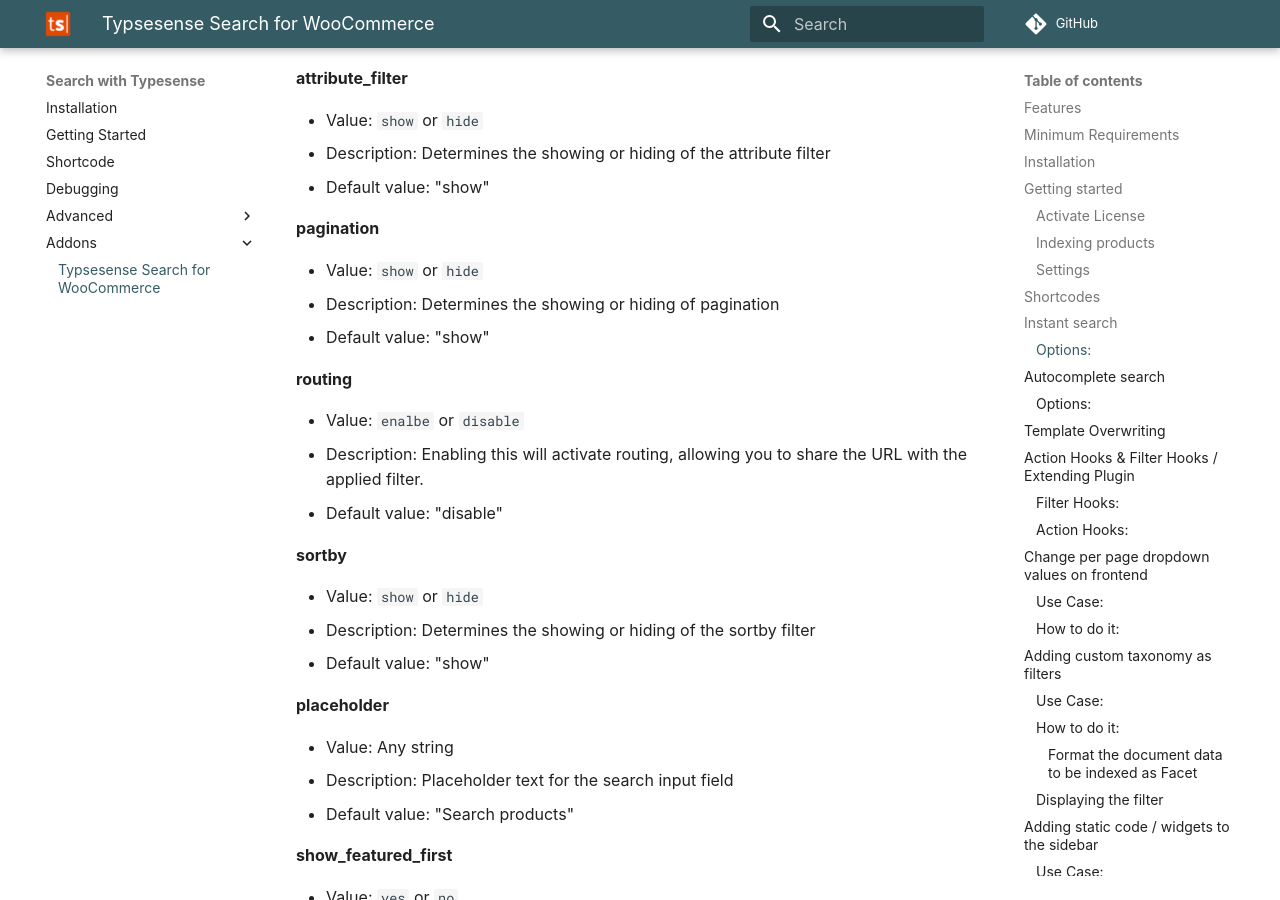
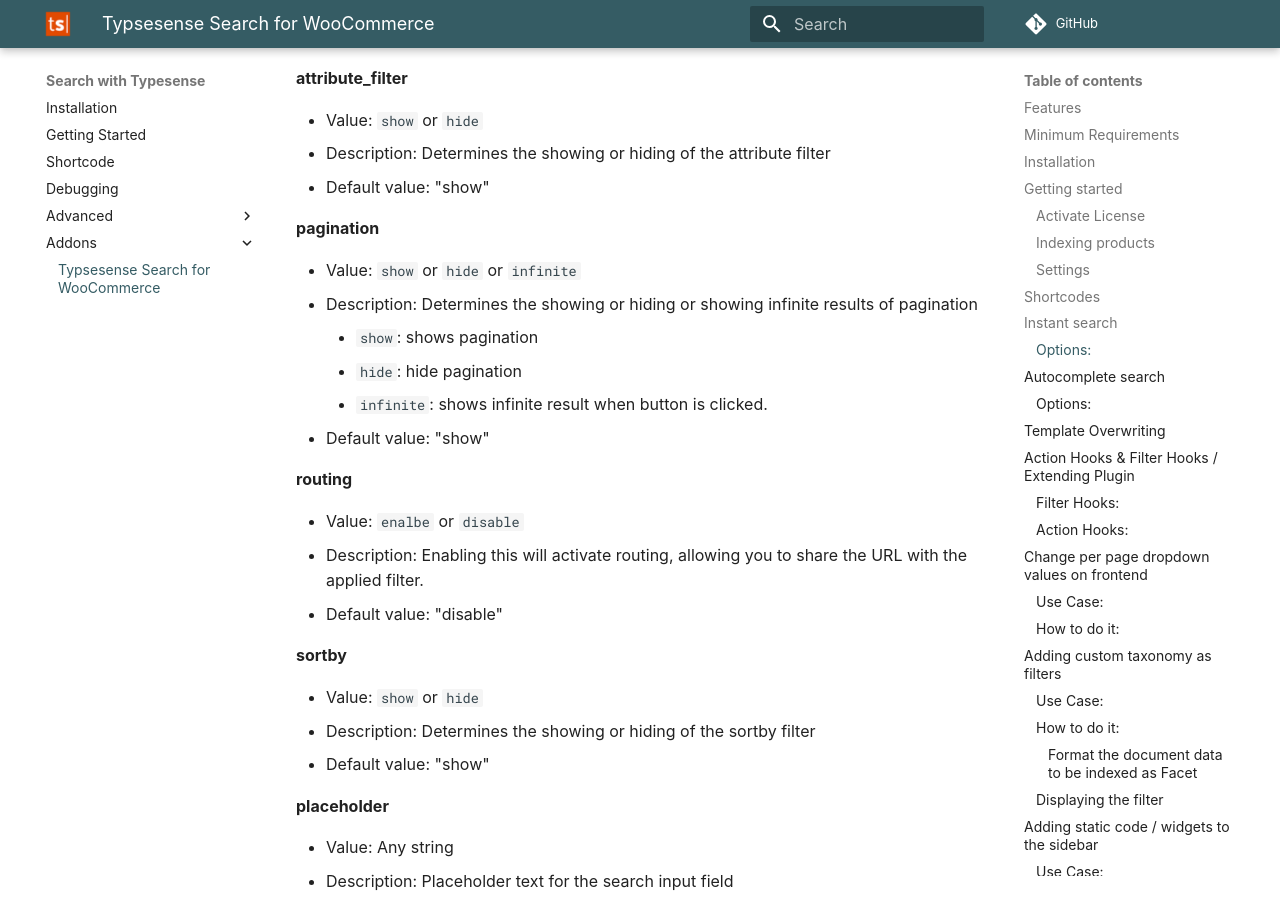
Before and after one commit to codemanas/cm-typesense-docs, an MkDocs documentation site: the page built from docs/tsfwc.md, in a window 1280 px wide and 900 px high, scrolled down 5843 px. Built offline with MkDocs 1.6.1 and Material for MkDocs 9.7.7, drawn with Linux system fonts in a browser that asks for light colours; some web fonts are replaced; comment, search, counter and statistics services are not loaded.

Commit message:
pagination with three options

```diff
--- a/docs/tsfwc.md
+++ b/docs/tsfwc.md
@@ -112,8 +112,11 @@
 
 **pagination**
 
-* Value: `show` or `hide`
-* Description: Determines the showing or hiding of pagination
+* Value: `show` or `hide` or `infinite`
+* Description: Determines the showing or hiding or showing infinite results of pagination
+     - `show`: shows pagination
+     - `hide`: hide pagination
+     - `infinite`: shows infinite result when button is clicked.
 * Default value: "show"
 
 **routing**
```
